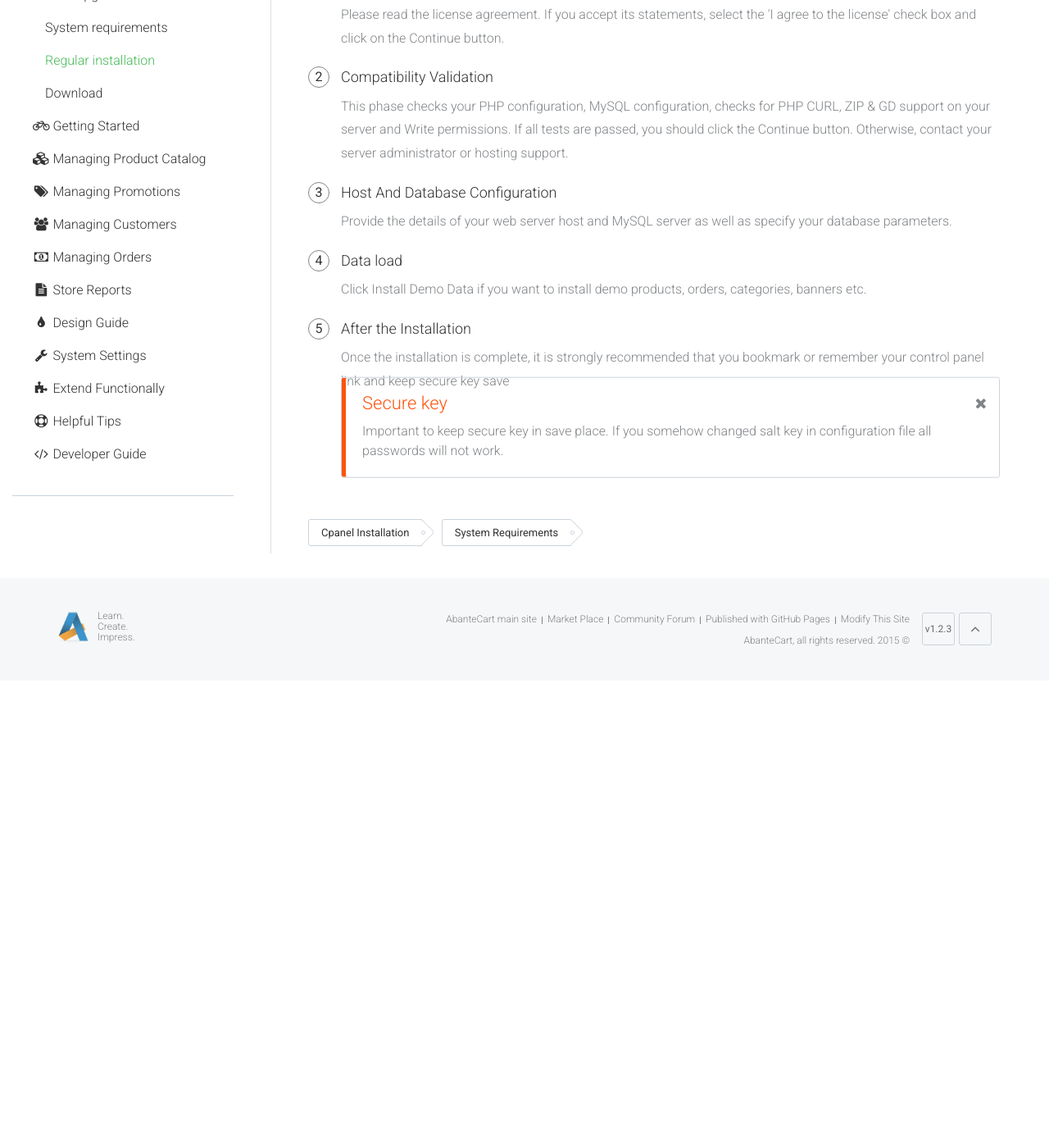
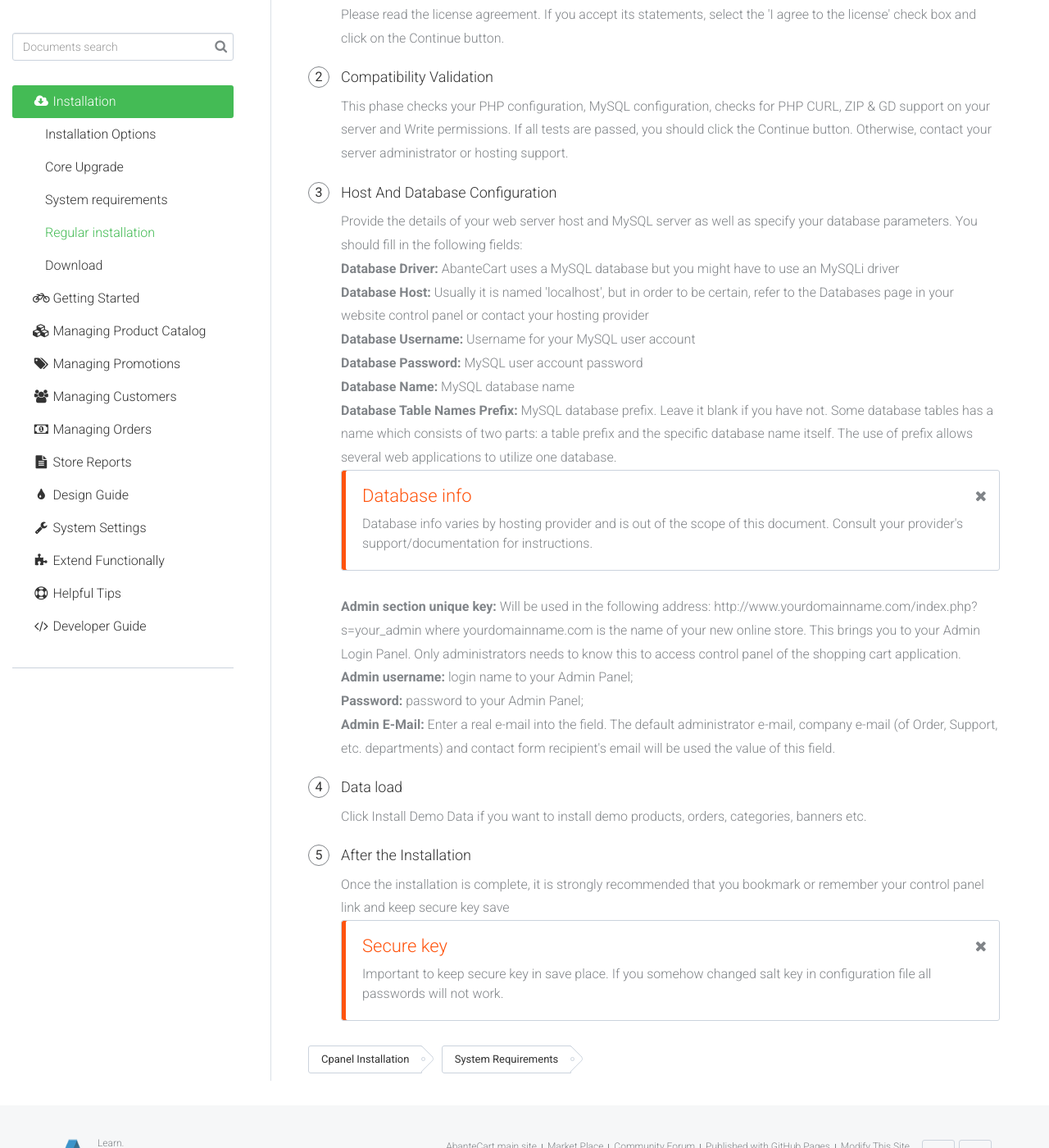
Before and after one commit to abantecart/abantecart.github.io, a Jekyll site: the page built from pages/install/regular_installation.html, in a window 1280 px wide and 1400 px high, scrolled down 3639 px. Shown: the whole window at 82% size. Built offline with Jekyll 4.4.1, drawn with Linux system fonts in a browser that asks for light colours; before the commit the page ends 4469 px from its top, so only the background shows below that.

Commit message:
Update regular_installation.html

```diff
--- a/pages/install/regular_installation.html
+++ b/pages/install/regular_installation.html
@@ -294,7 +294,29 @@
 							<li class="step">
 								<span class="step-number">3</span>
 								<h4 class="step-title">	Host And Database Configuration</h4>
-								<div class="step-content"> Provide the details of your web server host and MySQL server as well as specify your database parameters.</div>
+								<div class="step-content"> Provide the details of your web server host and MySQL server as well as specify your database parameters.
+								You should fill in the following fields:<br>
+								<strong>Database Driver:</strong> AbanteCart uses a MySQL database but you might have to use an MySQLi driver<br>
+								<strong>Database Host:</strong> Usually it is named 'localhost', but in order to be certain, refer to the Databases page in your website control panel or contact your hosting provider<br>
+								<strong>Database Username:</strong> Username for your MySQL user account<br>
+								<strong>Database Password:</strong> MySQL user account password<br>
+								<strong>Database Name:</strong> MySQL database name<br>
+								<strong>Database Table Names Prefix:</strong> MySQL database prefix. Leave it blank if you have not. Some database tables has a name which consists of two parts: a table prefix and the specific database name itself. The use of prefix allows several web applications to utilize one database.<br>
+						<!-- Note -->
+						<div class="note js-note ">
+							<span class="note-close js-close">
+								<i class="fa fa-times"></i>
+							</span>
+							<h4 class="note-title"> Database info </h4>
+							<p class="note-description"> Database info varies by hosting provider and is out of the scope of this document. Consult your provider's support/documentation for instructions. </p>
+						</div>
+						<!-- End of Note -->
+
+								 <strong>Admin section unique key:</strong> Will be used in the following address: http://www.yourdomainname.com/index.php?s=your_admin where yourdomainname.com is the name of your new online store. This brings you to your Admin Login Panel. Only administrators needs to know this to access control panel of the shopping cart application.<br>
+								  <strong>Admin username:</strong> login name to your Admin Panel;<br> <strong>Password:</strong> password to your Admin Panel;<br>
+								  <strong>Admin E-Mail:</strong> Enter a real e-mail into the field. The default administrator e-mail, company e-mail (of Order, Support, etc. departments) and contact form recipient's email will be used the value of this field.
+
+								</div>
 							</li>
 							<li class="step">
 								<span class="step-number">4</span>
@@ -307,7 +329,7 @@
 								<div class="step-content"> Once the installation is complete, it is strongly recommended that you bookmark or remember your control panel link and keep secure key save
 
 								<!-- Note -->
-						<div class="note js-note note-bounce">
+						<div class="note js-note ">
 							<span class="note-close js-close">
 								<i class="fa fa-times"></i>
 							</span>
```
